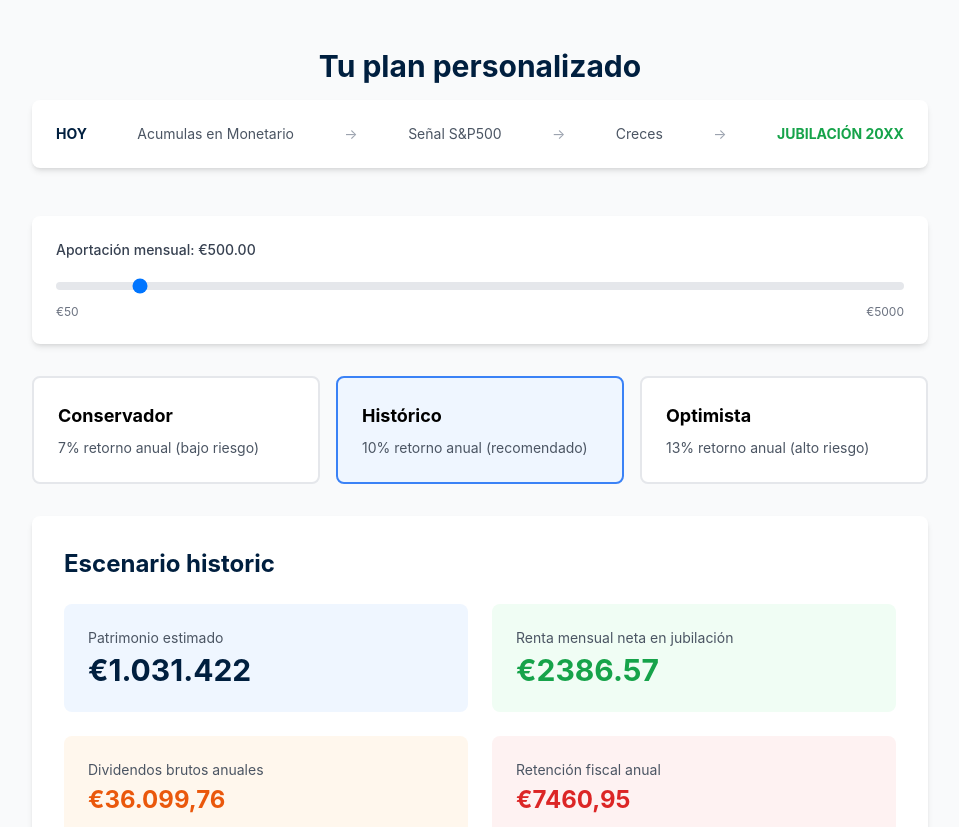
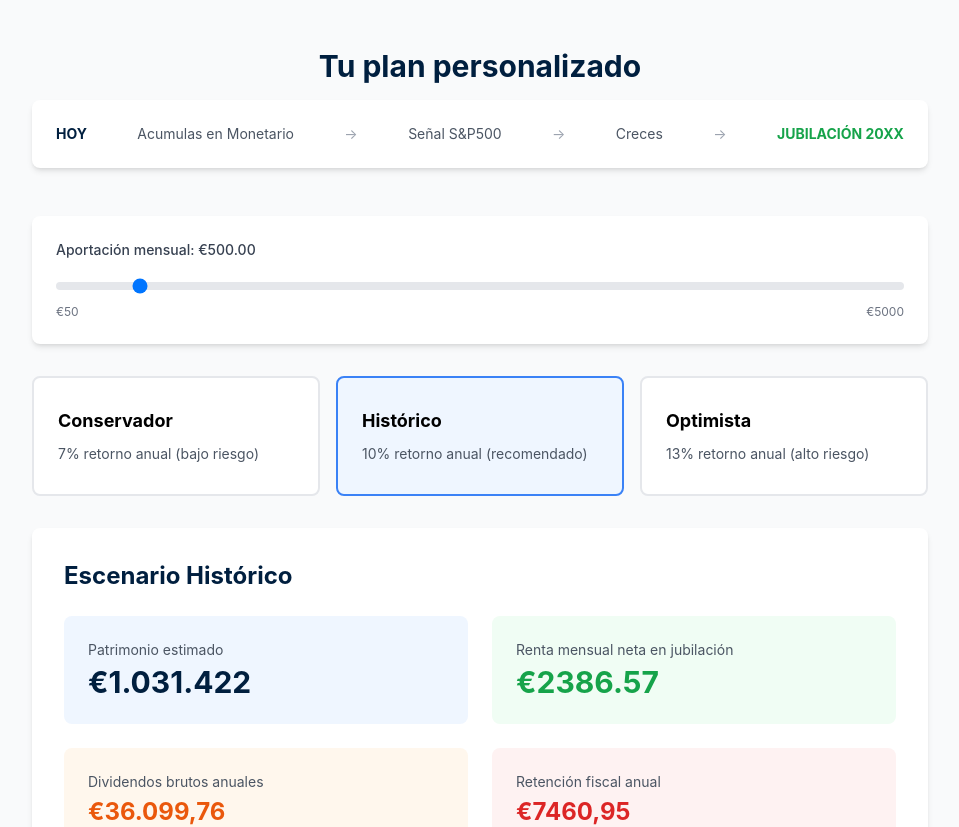
Before and after one commit to amafo1/ema200-jubilacion, a React app in the folder frontend/: page /plan in a window 1280 px wide. Shown: the top 827 px of the page, without its empty margins (160-1119 px from the left). Built offline with nearby package versions, Linux system fonts and the light colour scheme; no server answers; the HTML template or start-up script is replaced by a standard one.

Commit message:
Fix scenario cards: add min height to prevent text clipping, translate scenario titles to Spanish

```diff
--- a/frontend/src/pages/Plan.jsx
+++ b/frontend/src/pages/Plan.jsx
@@ -73,17 +73,23 @@ export default function Plan() {
   const loading = false;
   const active = scenarios[activeScenario] || {};
 
+  const scenarioTitles = {
+    conservative: 'Conservador',
+    historic: 'Histórico',
+    optimistic: 'Optimista'
+  };
+
   const ScenarioCard = ({ type, title, description }) => (
     <div
       onClick={() => setActiveScenario(type)}
-      className={`cursor-pointer p-6 rounded-lg border-2 transition ${
+      className={`cursor-pointer p-6 rounded-lg border-2 transition min-h-[120px] flex flex-col justify-center ${
         activeScenario === type
           ? 'border-blue-500 bg-blue-50'
           : 'border-gray-200 bg-white hover:border-blue-300'
       }`}
     >
       <h3 className="font-bold text-lg mb-2">{title}</h3>
-      <p className="text-sm text-gray-600">{description}</p>
+      <p className="text-sm text-gray-600 leading-relaxed">{description}</p>
     </div>
   );
 
@@ -134,7 +140,7 @@ export default function Plan() {
         {/* Resultados del simulador */}
         {!loading && active.patrimonioEstimado && (
           <div className="bg-white p-8 rounded-lg shadow-md mb-8">
-            <h2 className="text-2xl font-bold text-navy mb-6">Escenario {activeScenario}</h2>
+            <h2 className="text-2xl font-bold text-navy mb-6">Escenario {scenarioTitles[activeScenario]}</h2>
 
             <div className="grid grid-cols-1 md:grid-cols-2 gap-6 mb-8">
               <div className="bg-blue-50 p-6 rounded-lg">
```
